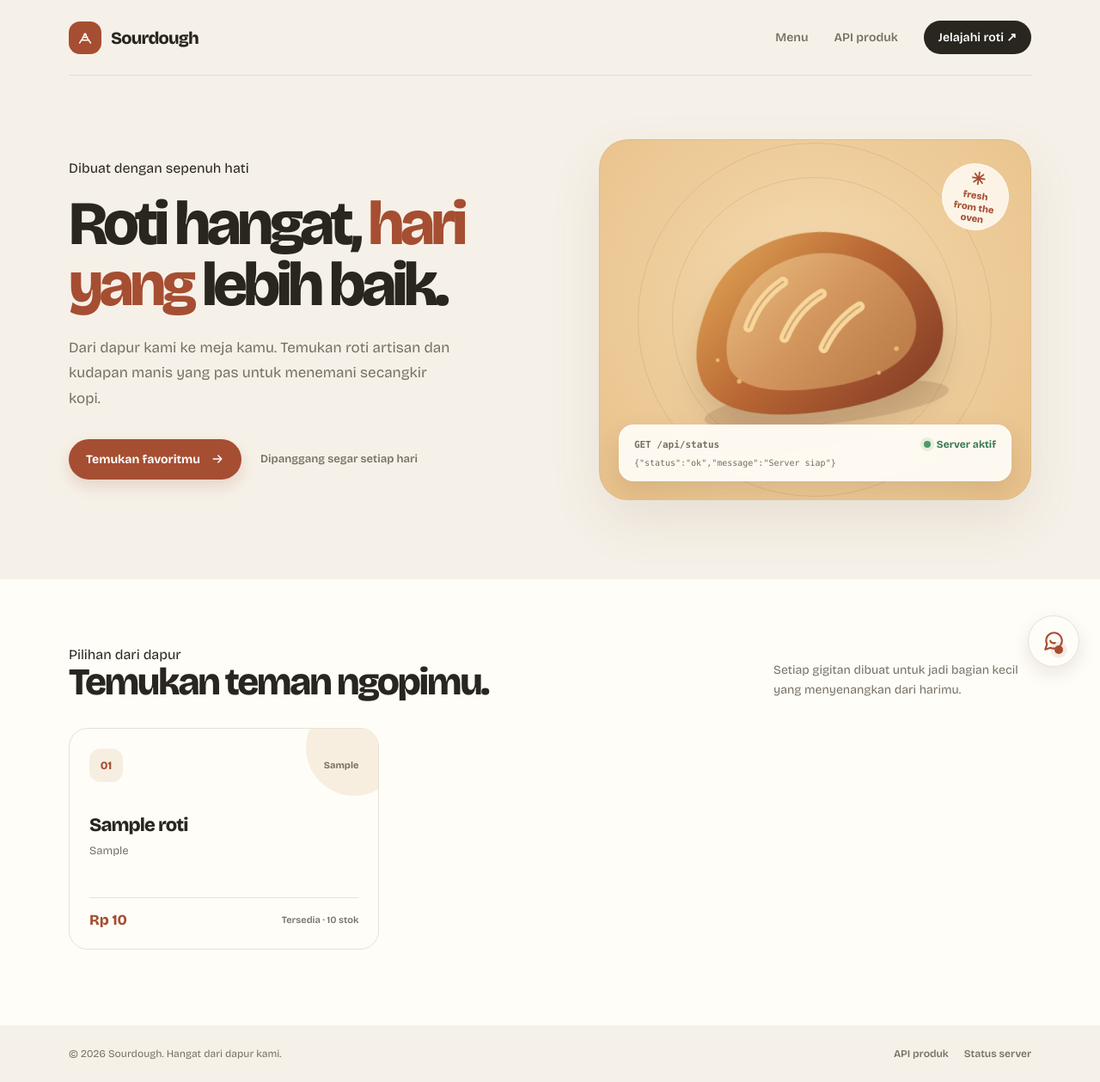
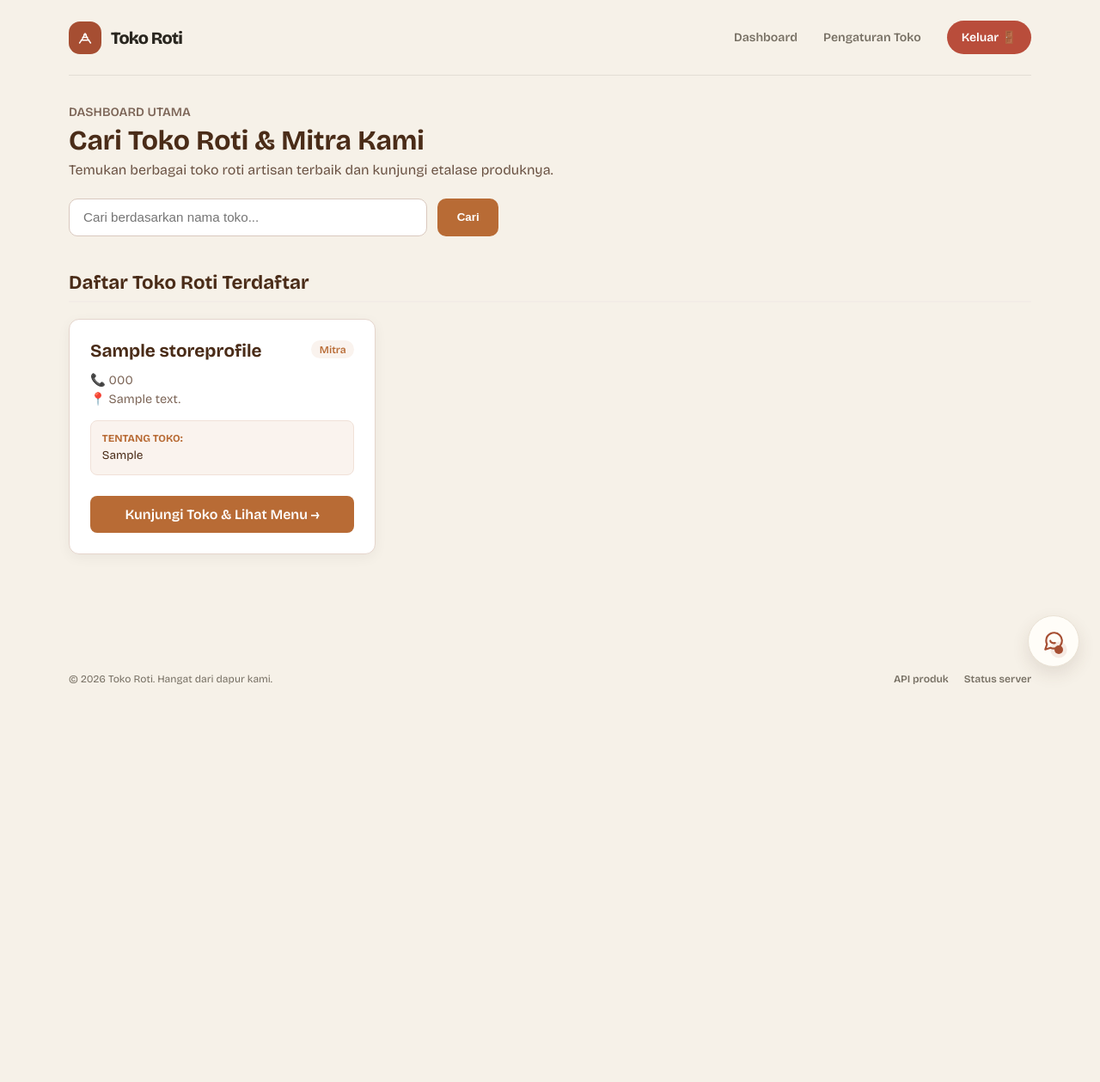
Before and after one commit to i-i-ijul/PAW-Project-HaalandBakery, a Node server app: page /dashboard in a window 1280 px wide. Shown: the whole page at 86% size. After the commit the page ends 797 px from the top, so only its background shows below. Run offline with Node 20, Linux system fonts and the light colour scheme; tables that the repository leaves empty hold one stand-in row (values such as "Sample post"); some libraries are stand-ins or nearby versions.

Commit message:
Week9(feat): nambahin deskripsi toko dan input toko untuk penjual.

```diff
--- a/controllers/homeController.js
+++ b/controllers/homeController.js
@@ -1,17 +1,39 @@
-const db = require('../models');
-const config = require('../config');
+const { StoreProfile, Roti } = require('../models');
+const { Op } = require('sequelize');
 
-exports.index = async (req, res) => {
+async function index(req, res) {
     try {
-        const daftarRoti = await db.Roti.findAll();
+        const searchQuery = req.query.search || '';
+
+        let storeCondition = {};
+        if (searchQuery) {
+            storeCondition = {
+                nama_toko: {
+                    [Op.iLike]: `%${searchQuery}%`
+                }
+            };
+        }
+
+        // Ambil daftar toko beserta produk roti miliknya (jika asosiasi model sudah diset)
+        const stores = await StoreProfile.findAll({
+            where: storeCondition,
+            include: [{
+                model: Roti,
+                as: 'rotis' // Pastikan asosiasi di model StoreProfile sudah mendefinisikan ini, atau bisa di-load terpisah
+            }]
+        });
 
         res.render('index', {
-            judul: `${config.appName || 'Aplikasi'} - Roti enak`,
-            namaToko: config.appName || 'Toko Roti',
-            produk: daftarRoti,
+            stores,
+            searchQuery,
+            namaToko: "Toko Roti"
         });
     } catch (err) {
-        console.error('Error fetching data for home: ', err.message);
-        res.status(500).send('Terjadi kesalahan pada server');
+        console.error('Error loading dashboard:', err.message);
+        res.status(500).send('Server Error');
     }
+}
+
+module.exports = {
+    index
 };
--- a/models/storeProfileModels.js
+++ b/models/storeProfileModels.js
@@ -25,10 +25,14 @@ module.exports = (sequelize, DataTypes) => {
             type: DataTypes.INTEGER,
             allowNull: true // <-- Ubah jadi true agar tidak wajib saat error relasi
         }
+    }, {
+        tableName: 'StoreProfiles'
     });
 
+    // --- TAMBAHKAN BAGIAN INI ---
     StoreProfile.associate = (models) => {
-        StoreProfile.belongsTo(models.User, { foreignKey: 'userId', as: 'user' });
+        // Menghubungkan satu Toko memiliki banyak Roti
+        StoreProfile.hasMany(models.Roti, { foreignKey: 'storeId', as: 'rotis' });
     };
 
     return StoreProfile;
--- a/views/index.ejs
+++ b/views/index.ejs
@@ -1,129 +1,101 @@
-<%- include('partials/head', { judul: judul }) %>
+
+<%- include('partials/head', { judul: typeof judul !== 'undefined' ? judul : 'Dashboard Utama - Toko Roti' }) %>
 <body>
   <header class="site-header shell">
-    <a class="brand" href="/" aria-label="<%= namaToko %>, beranda">
+    <a class="brand" href="/dashboard" aria-label="Beranda">
       <span class="brand-mark" aria-hidden="true">
         <svg viewBox="0 0 24 24" fill="none">
           <path d="M5 18.5c2.4-3 4.7-6.5 7-12 2.3 5.5 4.6 9 7 12M7 15h10M9 11.5h6M10.5 8h3" stroke="currentColor" stroke-width="1.7" stroke-linecap="round" stroke-linejoin="round"/>
         </svg>
       </span>
-      <span><%= namaToko %></span>
+      <span>Toko Roti</span>
     </a>
+
     <nav class="site-nav" aria-label="Navigasi utama">
-      <a href="#produk">Menu</a>
-      <a href="/api/produk">API produk</a>
-      <a class="nav-cta" href="#produk">Jelajahi roti <span aria-hidden="true">↗</span></a>
+      <a href="/dashboard">Dashboard</a>
+      <a href="/seller/dashboard">Pengaturan Toko</a>
+
+      <% if (typeof userRole !== 'undefined' && userRole === 'penjual') { %>
+        <a href="/seller/profile-preview">Toko Saya</a>
+      <% } %>
+
+      <a href="/login" class="nav-cta" style="background-color: #b94d3b; color: white;">Keluar 🚪</a>
     </nav>
   </header>
 
-  <main>
-    <section class="hero shell" aria-labelledby="hero-title">
+  <main class="shell" style="padding-top: 2rem; padding-bottom: 4rem;">
+
+    <!-- Bagian Search Bar Toko -->
+    <div style="margin-bottom: 2.5rem; display: flex; flex-direction: column; gap: 1rem;">
       <div>
-        <span class=>Dibuat dengan sepenuh hati</span>
-        <h1 id="hero-title">Roti hangat, <span>hari yang</span> lebih baik.</h1>
-        <p class="hero-copy">
-          Dari dapur kami ke meja kamu. Temukan roti artisan dan kudapan manis yang pas untuk menemani secangkir kopi.
-        </p>
-        <div class="hero-actions">
-          <a class="button-primary" href="#produk">
-            Temukan favoritmu
-            <svg viewBox="0 0 20 20" fill="none" aria-hidden="true">
-              <path d="M4 10h12m-5-5 5 5-5 5" stroke="currentColor" stroke-width="1.8" stroke-linecap="round" stroke-linejoin="round"/>
-            </svg>
-          </a>
-          <span class="hero-note">Dipanggang segar setiap hari</span>
-        </div>
+        <span style="font-size: 0.9rem; color: #7d6658; font-weight: 600; text-transform: uppercase;">Dashboard Utama</span>
+        <h1 style="color: #4a2c18; font-size: 2rem; margin: 0.3rem 0;">Cari Toko Roti & Mitra Kami</h1>
+        <p style="color: #6b5344; margin: 0;">Temukan berbagai toko roti artisan terbaik dan kunjungi etalase produknya.</p>
       </div>
 
-      <div class="hero-art">
-        <span class="fresh-badge"><span aria-hidden="true">✳</span> fresh<br>from the oven</span>
-        <svg class="bread-illustration" viewBox="0 0 460 340" fill="none" role="img" aria-label="Ilustrasi roti sourdough artisan">
-          <defs>
-            <linearGradient id="crust" x1="128" y1="82" x2="312" y2="294" gradientUnits="userSpaceOnUse">
-              <stop stop-color="#D99A50"/>
-              <stop offset=".48" stop-color="#B76532"/>
-              <stop offset="1" stop-color="#8D4329"/>
-            </linearGradient>
-            <linearGradient id="crumb" x1="144" y1="112" x2="284" y2="270" gradientUnits="userSpaceOnUse">
-              <stop stop-color="#F8DDAA"/>
-              <stop offset="1" stop-color="#E9B96F"/>
-            </linearGradient>
-          </defs>
-          <ellipse cx="232" cy="279" rx="157" ry="25" fill="#6F4229" fill-opacity=".16"/>
-          <path d="M79 235c-13-35 3-76 25-112 21-34 57-57 105-63 56-7 111 13 145 49 32 34 47 79 31 116-17 39-66 60-151 62-77 2-137-12-155-52Z" fill="url(#crust)"/>
-          <path d="M116 221c-8-28 4-60 24-88 18-25 46-42 81-46 43-5 83 11 109 38 24 26 35 58 23 85-13 29-52 45-116 47-58 2-108-8-121-36Z" fill="url(#crumb)" fill-opacity=".47"/>
-          <path d="M145 169c12-24 29-41 51-52m-7 71c13-23 31-40 54-50m-6 69c13-21 31-37 52-47" stroke="#F7D69B" stroke-width="13" stroke-linecap="round"/>
-          <path d="M145 169c12-24 29-41 51-52m-7 71c13-23 31-40 54-50m-6 69c13-21 31-37 52-47" stroke="#8F492D" stroke-opacity=".35" stroke-width="2.5" stroke-linecap="round"/>
-          <circle cx="125" cy="236" r="3" fill="#F2C680" fill-opacity=".8"/>
-          <circle cx="329" cy="219" r="3" fill="#F2C680" fill-opacity=".8"/>
-          <circle cx="303" cy="247" r="2.5" fill="#F2C680" fill-opacity=".8"/>
-          <circle cx="101" cy="206" r="2.5" fill="#F2C680" fill-opacity=".8"/>
-        </svg>
-        <div class="status-card" aria-label="Status server">
-          <div class="status-heading">
-            <span class="status-endpoint">GET /api/status</span>
-            <span class="status-state">
-              <span id="status-dot" class="status-dot" aria-hidden="true"></span>
-              <span id="status-label" aria-live="polite">Menghubungi server</span>
-            </span>
-          </div>
-          <pre id="status-output" class="status-output">Memeriksa koneksi...</pre>
+      <form action="/dashboard" method="GET" style="display: flex; gap: 0.75rem; max-width: 500px; margin-top: 0.5rem;">
+        <input
+          type="text"
+          name="search"
+          value="<%= typeof searchQuery !== 'undefined' ? searchQuery : '' %>"
+          placeholder="Cari berdasarkan nama toko..."
+          style="flex: 1; padding: 0.8rem 1rem; border: 1px solid #d9c8be; border-radius: 10px; outline: none; font-size: 0.95rem; background: #ffffff;"
+        >
+
+        <button type="submit" style="padding: 0.8rem 1.4rem; background-color: #b86b35; color: white; border: none; border-radius: 10px; cursor: pointer; font-weight: 600;">
+          Cari
+        </button>
+
+        <% if (typeof searchQuery !== 'undefined' && searchQuery) { %>
+          <a href="/dashboard" style="padding: 0.8rem 1rem; background-color: #f3ece6; color: #7d6658; border-radius: 10px; text-decoration: none; display: flex; align-items: center; font-weight: 600; border: 1px solid #d9c8be;">Reset</a>
+        <% } %>
+      </form>
+    </div>
+
+    <!-- Bagian Daftar Toko Terdaftar (Etalase Utama) -->
+    <section style="margin-bottom: 3rem;">
+      <h2 style="color: #4a2c18; font-size: 1.4rem; margin-bottom: 1.2rem; border-bottom: 2px solid #f3ece6; padding-bottom: 0.5rem;">
+        Daftar Toko Roti Terdaftar <%= typeof searchQuery !== 'undefined' && searchQuery ? `(Hasil pencarian: "${searchQuery}")` : '' %>
+      </h2>
+
+      <% if (typeof stores !== 'undefined' && stores && stores.length > 0) { %>
+        <div style="display: grid; grid-template-columns: repeat(auto-fill, minmax(320px, 1fr)); gap: 1.5rem;">
+          <% stores.forEach(function (store) { %>
+            <article style="background: white; padding: 1.5rem; border-radius: 12px; box-shadow: 0 4px 15px rgba(0,0,0,0.05); border: 1px solid #e5d5cc; display: flex; flex-direction: column; justify-content: space-between;">
+              <div>
+                <div style="display: flex; justify-content: space-between; align-items: flex-start; margin-bottom: 0.8rem;">
+                  <h3 style="margin: 0; color: #4a2c18; font-size: 1.3rem;"><%= store.nama_toko %></h3>
+                  <span style="font-size: 0.75rem; background: #faf3ee; color: #b86b35; padding: 0.2rem 0.6rem; border-radius: 20px; font-weight: 600;">Mitra</span>
+                </div>
+
+                <p style="font-size: 0.9rem; color: #7d6658; margin: 0.3rem 0;">📞 <%= store.nomor_telepon %></p>
+                <p style="font-size: 0.9rem; color: #7d6658; margin: 0.3rem 0;">📍 <%= store.alamat_toko %></p>
+
+                <div style="margin-top: 1rem; background: #faf3ee; padding: 0.8rem; border-radius: 8px; border: 1px solid #f0e1d8;">
+                  <span style="font-size: 0.75rem; font-weight: 700; color: #b86b35; display: block; margin-bottom: 0.2rem; text-transform: uppercase;">Tentang Toko:</span>
+                  <p style="font-size: 0.85rem; color: #4a2c18; margin: 0; white-space: pre-line; line-height: 1.4;"><%= store.caption_produk || 'Belum ada deskripsi promosi.' %></p>
+                </div>
+              </div>
+
+              <!-- Tombol Kunjungi Toko -->
+              <div style="margin-top: 1.5rem;">
+                <a href="/toko/<%= store.id %>" style="display: block; text-align: center; background-color: #b86b35; color: white; padding: 0.75rem; border-radius: 8px; text-decoration: none; font-weight: 600; transition: background-color 0.2s;">
+                  Kunjungi Toko & Lihat Menu &rarr;
+                </a>
+              </div>
+            </article>
+          <% }) %>
         </div>
-      </div>
+      <% } else { %>
+        <div style="background: white; padding: 2.5rem; text-align: center; border-radius: 12px; border: 1px dashed #d9c8be;">
+          <p style="color: #7d6658; font-style: italic; margin: 0;">Tidak ada toko roti yang ditemukan.</p>
+        </div>
+      <% } %>
     </section>
 
-    <section id="produk" class="products-section scroll-mt-6" aria-labelledby="products-title">
-      <div class="shell">
-        <div class="section-heading">
-          <div>
-            <span class=>Pilihan dari dapur</span>
-            <h2 id="products-title">Temukan teman ngopimu.</h2>
-          </div>
-          <p>Setiap gigitan dibuat untuk jadi bagian kecil yang menyenangkan dari harimu.</p>
-        </div>
-
-        <div class="product-grid">
-          <% produk.forEach(function (p, index) { %>
-            <article class="product-card">
-              <div class="product-topline">
-                <span class="product-number"><%= String(index + 1).padStart(2, '0') %></span>
-                <span class="product-category"><%= p.kategori %></span>
-              </div>
-              <div class="product-info">
-                <h3><%= p.nama %></h3>
-                <p><%= p.deskripsi %></p>
-              </div>
-              <div class="product-bottom">
-                <span class="product-price">Rp <%= p.harga.toLocaleString('id-ID') %></span>
-                <span class="product-stock">Tersedia · <%= p.stok %> stok</span>
-              </div>
-            </article>
-          <% }); %>
-        </div>
-      </div>
-    </section>
   </main>
-
-  <script>
-    (async function () {
-      const output = document.getElementById('status-output');
-      const label = document.getElementById('status-label');
-      const dot = document.getElementById('status-dot');
-
-      try {
-        const res = await fetch('/api/status');
-        if (!res.ok) throw new Error(`HTTP ${res.status}`);
-        const data = await res.json();
-        output.textContent = JSON.stringify(data);
-        label.textContent = 'Server aktif';
-      } catch (err) {
-        output.textContent = 'Status server tidak dapat dimuat.';
-        label.textContent = 'Tidak terhubung';
-        dot.style.background = '#b94d3b';
-        dot.style.boxShadow = '0 0 0 4px rgb(185 77 59 / 13%)';
-      }
-    })();
-  </script>
 
   <%- include('partials/footer') %>
   <%- include('partials/chat-widget') %>
+</body>
+</html>
```
Also changed, not shown: models/produkModels.js (+16 -4 lines), routes/web.js (+89 -50 lines), views/seller-dashboard.ejs (+18 -20 lines), views/seller-preview.ejs (+107 -30 lines), views/store-detail.ejs (added, +75 -0 lines).
